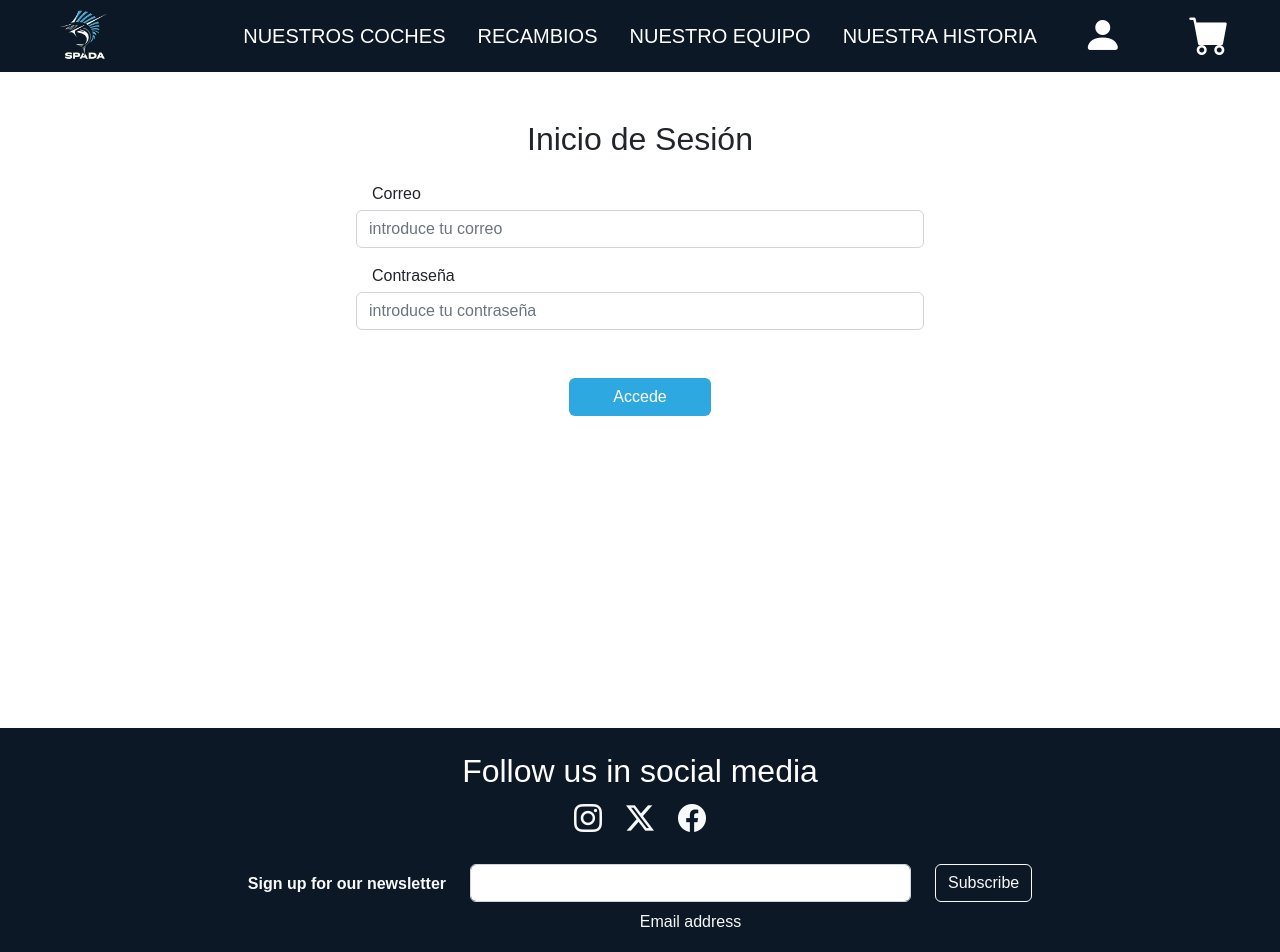
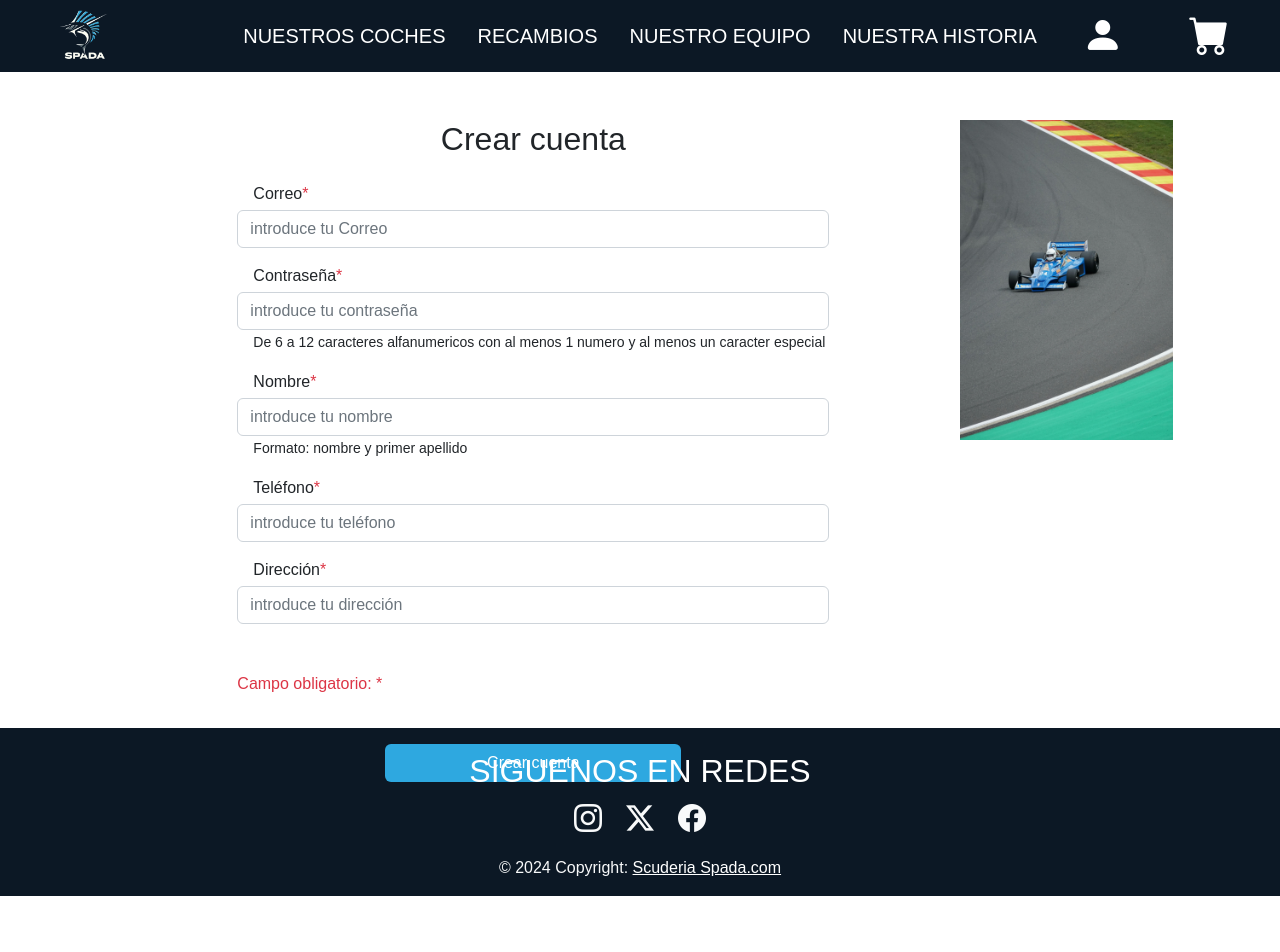
Before and after one commit to AlbertoCriadoOrtega/spada, a React (Create React App) app: page /registro in a window 1280 px wide. Shown: the top 952 px of the page. After the commit the page ends 896 px from the top, so only its background shows below. Built offline with nearby package versions, Linux system fonts and the light colour scheme; a web font is replaced by a local one.

Commit message:
SEGUIMOS TRABJANDO

```diff
--- a/src/App.js
+++ b/src/App.js
@@ -20,8 +20,8 @@ function App() {
         <Route path="/historia" element={<OurHistory />} />
         <Route path="/tienda" element={<Store />} />
         <Route path="/usuario" element={<User />} />
-        <Route path="/registro" element={<LogIn />} />
-        <Route path="/iniciar-sesion" element={<SignUp />} />
+        <Route path="/iniciar-sesion" element={<LogIn />} />
+        <Route path="/registro" element={<SignUp />} />
         <Route path="/ssv" element={<SSV />} />
         <Route path="/coches" element={<Cars />} />
         <Route path="/equipo" element={<OurTeam />} />
--- a/src/Layouts/Footer/Footer.js
+++ b/src/Layouts/Footer/Footer.js
@@ -7,7 +7,7 @@ export default class Footer extends Component {
       <>
         <footer className="text-center text-white" id="footer">
           <section className="p-4 pb-0">
-            <h2>Follow us in social media</h2>
+            <h2 className="text-uppercase">Siguenos en redes</h2>
             <div className="row d-flex justify-content-center">
               <a
                 href="http://localhost:8000/Game"
@@ -29,44 +29,6 @@ export default class Footer extends Component {
               </a>
             </div>
           </section>
-          <div className="container p-4 pb-0 d-none d-md-block">
-            <section>
-              <form action="">
-                <div className="row d-flex justify-content-center">
-                  <div className="col-auto">
-                    <p className="pt-2">
-                      <strong className="text-light">
-                        Sign up for our newsletter
-                      </strong>
-                    </p>
-                  </div>
-                  <div className="col-md-5 col-12">
-                    <div className="form-outline form-white mb-4">
-                      <input
-                        type="email"
-                        id="form5Example2"
-                        className="form-control"
-                      />
-                      <label
-                        className="form-label text-light mt-2"
-                        htmlFor="form5Example2"
-                      >
-                        Email address
-                      </label>
-                    </div>
-                  </div>
-                  <div className="col-auto">
-                    <button
-                      type="submit"
-                      className="btn btn-outline-light mb-4"
-                    >
-                      Subscribe
-                    </button>
-                  </div>
-                </div>
-              </form>
-            </section>
-          </div>
 
           <div className="text-center p-3 text-light" id="copyright">
             © 2024 Copyright:&nbsp;
--- a/src/views/Cars/Cars.js
+++ b/src/views/Cars/Cars.js
@@ -8,7 +8,7 @@ export default function Cars() {
   return (
     <>
       <Header></Header>
-      <div className="row fondo pt-5">
+      <div className="col fondo pt-5">
         <div className="col-12 text-center">
           <h1 className="Enfasis text-uppercase Enfasis" id="tituloCoches">
             Nuestros coches
@@ -24,7 +24,7 @@ export default function Cars() {
               potencia={196}
               peso={750}
               velocidadPunta={220}
-              enlace={"/sr1"}
+              enlace={"/SS1"}
             />
             <CocheCatalogo
               modelo={"SS2"}
@@ -34,7 +34,7 @@ export default function Cars() {
               potencia={230}
               peso={850}
               velocidadPunta={240}
-              enlace={"/sr2"}
+              enlace={"/SS2"}
             />
             <CocheCatalogo
               modelo={"SSV"}
@@ -44,11 +44,12 @@ export default function Cars() {
               potencia={350}
               peso={1000}
               velocidadPunta={280}
-              enlace={"/sr3"}
+              enlace={"/SSV"}
             />{" "}
           </div>
         </div>
       </div>
+      <div className="col"></div>
 
       <Footer></Footer>
     </>
--- a/src/views/SignUp/SignUp.js
+++ b/src/views/SignUp/SignUp.js
@@ -3,6 +3,53 @@ import Navegacion from "../../Layouts/Header/Header";
 import Footer from "../../Layouts/Footer/Footer";
 import "./SignUp.css";
 import IMG from "../../Assets/images/SignUp/SignUpFoto.jpg";
+
+function validacionSignUp() {
+  let validation = "true";
+
+  let email = document.getElementById("username");
+  let password = document.getElementById("password");
+  let name = document.getElementById("name");
+  let phone = document.getElementById("phone");
+  let address = document.getElementById("address");
+
+  let passwordRegex =
+    /^(?=.*[A-Za-z])(?=.*\d)(?=.*[!@#$%^&*])[A-Za-z\d!@#$%^&*]{6,12}$/;
+  let nameRegex = /^(?=.{6,101}$)([a-zA-Z]{1,50})\s([a-zA-Z]{1,50})$/;
+  let phoneRegex = /^[0-9]{8,12}$/;
+
+  if (email.value === "") {
+    email.style.borderColor = "red";
+    alert("El correo es un campo obligatorio");
+    validation = "false";
+  }
+  if (!passwordRegex.test(password.value)) {
+    password.style.borderColor = "red";
+    alert("La contraseña debe tener entre 8 y 12 caracteres");
+    validation = "false";
+  }
+  if (!nameRegex.test(name.value)) {
+    name.style.borderColor = "red";
+    alert("El campo nombre no cumple con los requisitos");
+    validation = "false";
+  }
+  if (!phoneRegex.test(phone.value)) {
+    phone.style.borderColor = "red";
+    alert("El telefono no cumple el formato");
+    validation = "false";
+  }
+  if (address.value === "") {
+    address.style.borderColor = "red";
+    alert("La dirección es obligatoria");
+    validation = "false";
+  }
+
+  if (validation === "true") {
+    if (confirm("¿Quieres crear tu cuenta?")) {
+      window.location.replace("/");
+    }
+  }
+}
 
 export default function SignUp() {
   return (
@@ -10,70 +57,95 @@ export default function SignUp() {
       <Navegacion />
       <div className="d-flex justify-content-center">
         <div className="d-none d-lg-block col-2"></div>
-        <div className="row mt-5 mb-5 col-12 col-md-10 col-lg-6 ps-4 pe-4">
+        <div className="col mt-5 mb-5 col-12 col-md-10 col-lg-6 ps-4 pe-4">
           <div className="login-container col-12">
-            <h2 className="text-center mb-4">Inicio de Sesión</h2>
+            <h2 className="text-center mb-4">Crear cuenta</h2>
             <form>
               <div className="form-group">
                 <label htmlFor="username" className="ps-3">
-                  Correo
+                  Correo<span className="text-danger">*</span>
                 </label>
                 <input
-                  type="text"
+                  type="email"
                   className="form-control mt-1 col-12 col-md-3 col-lg-3"
                   id="username"
                   placeholder="introduce tu Correo"
+                  required
                 ></input>
               </div>
               <div className="form-group col-12 mt-3">
                 <label htmlFor="password" className="ps-3">
-                  Contraseña
+                  Contraseña<span className="text-danger">*</span>
                 </label>
                 <input
                   type="password"
                   className="form-control mt-1 col-12 col-md-3 col-lg-3"
                   id="password"
                   placeholder="introduce tu contraseña"
+                  required
                 ></input>
+                <small className="ps-3">
+                  De 6 a 12 caracteres alfanumericos con al menos 1 numero y al
+                  menos un caracter especial
+                </small>
               </div>
               <div className="form-group col-12 mt-3">
-                <label htmlFor="password" className="ps-3">
-                  Nombre
-                </label>
-                <input
-                  type="password"
-                  className="form-control mt-1 col-12 col-md-3 col-lg-3"
-                  id="password"
-                  placeholder="introduce tu nombre"
-                ></input>
-              </div>
-              <div className="form-group mt-3">
-                <label htmlFor="username" className="ps-3">
-                  Teléfono
+                <label htmlFor="name" className="ps-3">
+                  Nombre<span className="text-danger">*</span>
                 </label>
                 <input
                   type="text"
                   className="form-control mt-1 col-12 col-md-3 col-lg-3"
-                  id="username"
+                  id="name"
+                  placeholder="introduce tu nombre"
+                  required
+                ></input>
+                <small className="ps-3">
+                  Formato: nombre y primer apellido
+                </small>
+              </div>
+              <div className="form-group mt-3">
+                <label htmlFor="phone" className="ps-3">
+                  Teléfono<span className="text-danger">*</span>
+                </label>
+                <input
+                  type="tel"
+                  className="form-control mt-1 col-12 col-md-3 col-lg-3"
+                  id="phone"
                   placeholder="introduce tu teléfono"
+                  required
                 ></input>
               </div>
+              <div className="form-group mt-3 mb-5">
+                <label htmlFor="address" className="ps-3">
+                  Dirección<span className="text-danger">*</span>
+                </label>
+                <input
+                  type="text"
+                  className="form-control mt-1 col-12 col-md-3 col-lg-3"
+                  id="address"
+                  placeholder="introduce tu dirección"
+                  required
+                ></input>
+              </div>
+              <span className="text-danger">Campo obligatorio: *</span>
 
               <div className="col-12 d-flex justify-content-center">
-                <button
+                <p
                   type="submit"
                   className="btn mt-5 col-5 col-md-3 col-lg-6"
                   id="botonLogIn"
+                  onClick={validacionSignUp}
                 >
                   Crear cuenta
-                </button>
+                </p>
               </div>
             </form>
           </div>
         </div>
-        <div className="d-none d-lg-block col-5 d-flex text-center">
+        <div className="d-none d-lg-block col-4 d-flex text-center">
           <img
-            alt="imagenSignUp"
+            alt="imagen de coche"
             src={IMG}
             className="img-fluid mt-5 mb-5 w-50"
             id="imagenSignUp"
```
